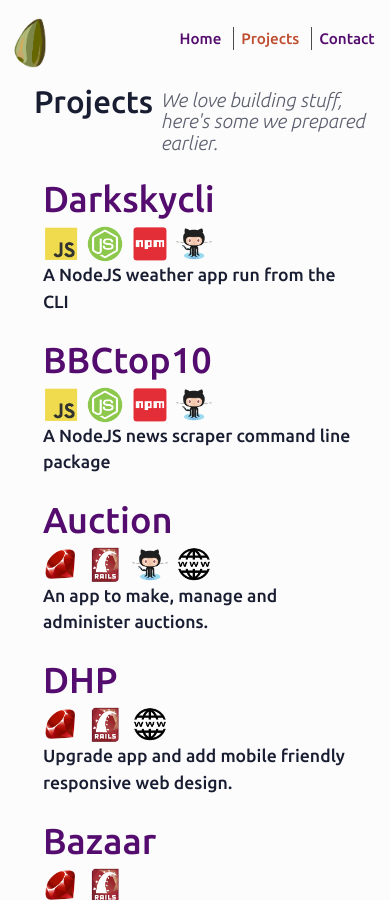
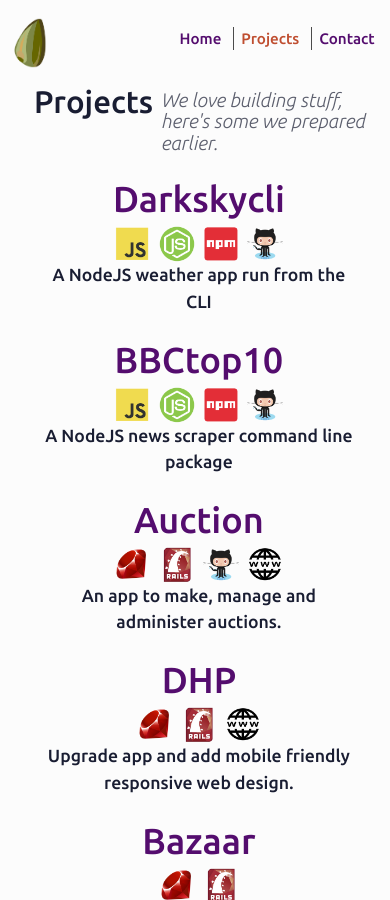
Before and after one commit to s33dco/s33dsite, a Jekyll site: the page built from projects/index.html, in a window 390 px wide and 900 px high. Built offline with Jekyll 4.4.1, drawn with Linux system fonts in a browser that asks for light colours; nearby versions of some CDN libraries.

Commit message:
css mobile tweaks

```diff
--- a/css/main.css
+++ b/css/main.css
@@ -383,6 +383,11 @@
     display : inline-block;
     font-size: 4vh;
     width : 80vw;
+    text-align: center;
+  }
+
+  .project .excerpt {
+    text-align: center;
   }
 
   .project .links {
```
Also changed, not shown: 1 other file.
